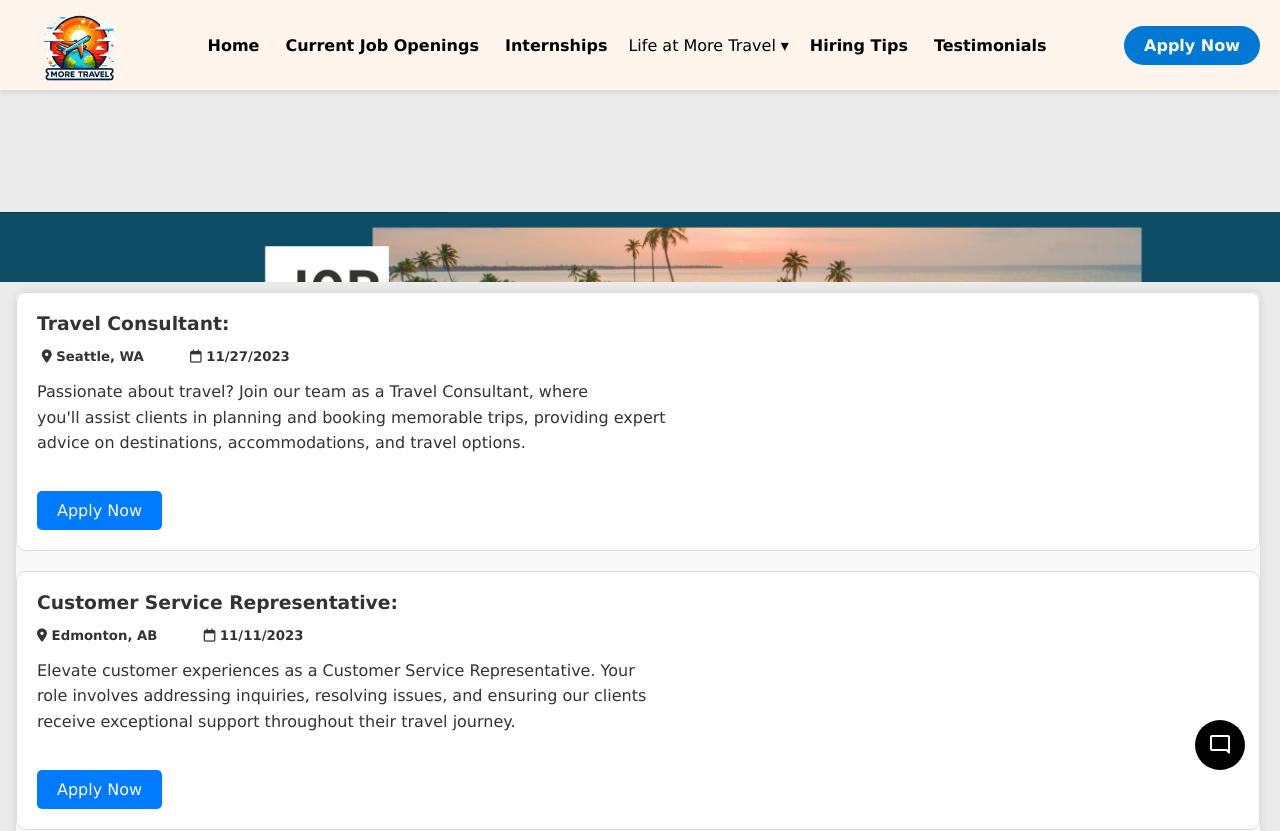
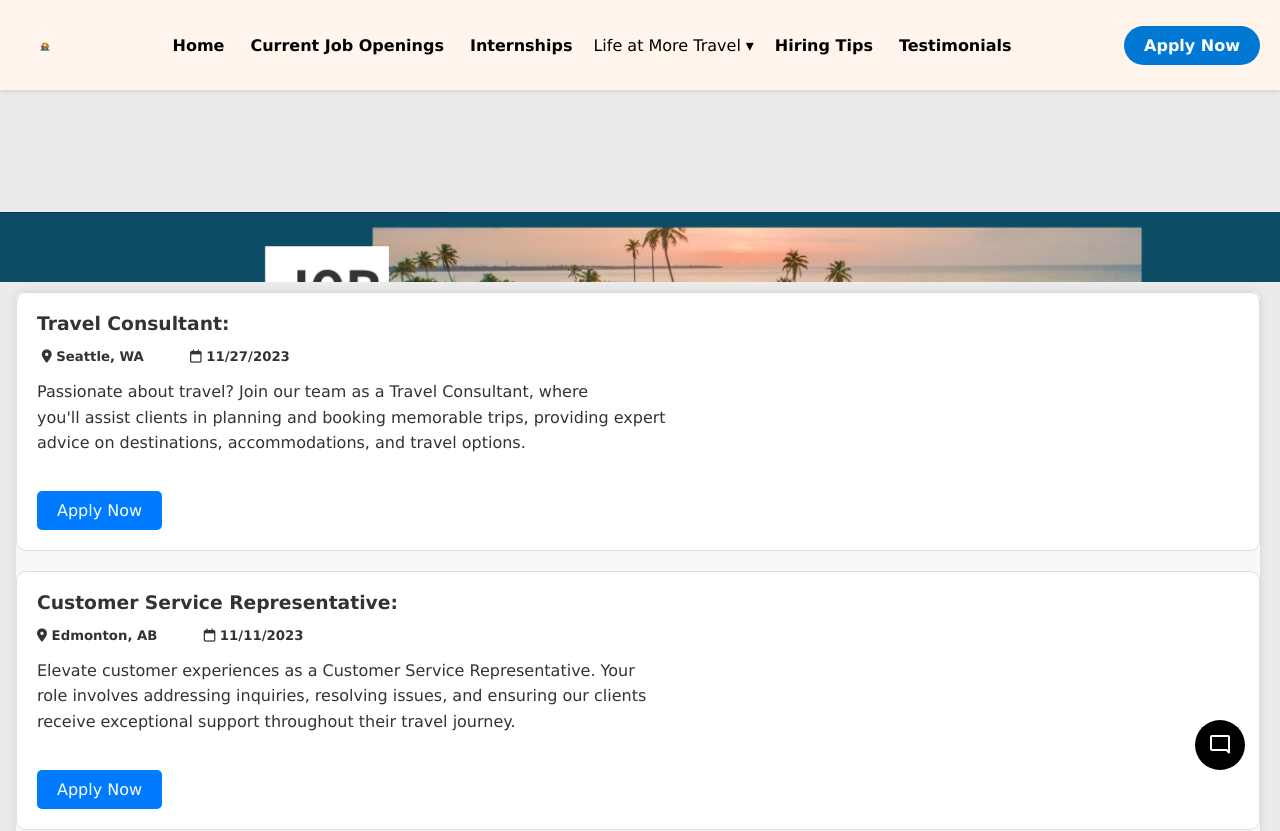
Before and after one commit to Ritvik-Bansal/Website-Programming-and-Dev-Files---vert-mobile, a plain HTML site: page index.html in a window 1280 px wide. Shown: the top 831 px of the page. Drawn offline with nearby package versions, Linux system fonts and the light colour scheme.

Commit message:
commit 2

```diff
--- a/styles.css
+++ b/styles.css
@@ -78,7 +78,7 @@ header h1 {
 }
 
 .header-content img {
-    width: 80px;
+    width: 10px;
     vertical-align: middle;
     border-style: none;
     border-radius: 0%;
```
